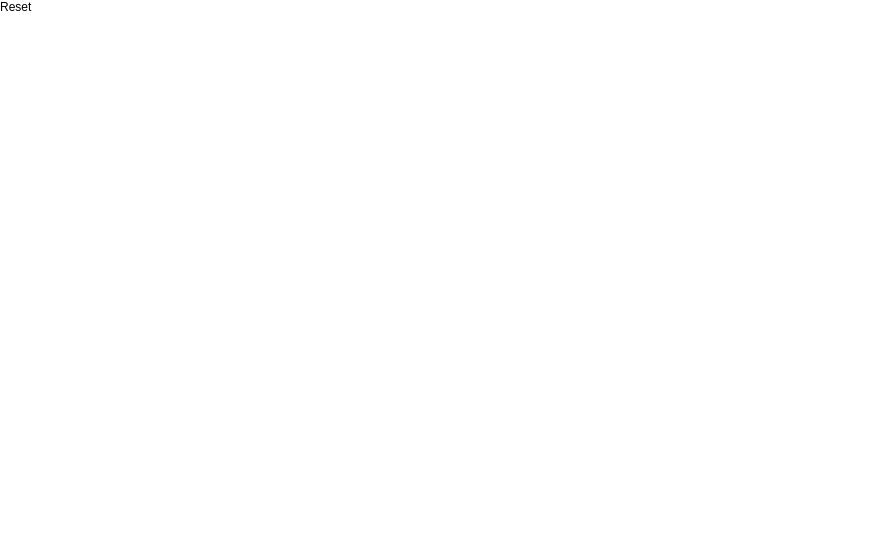
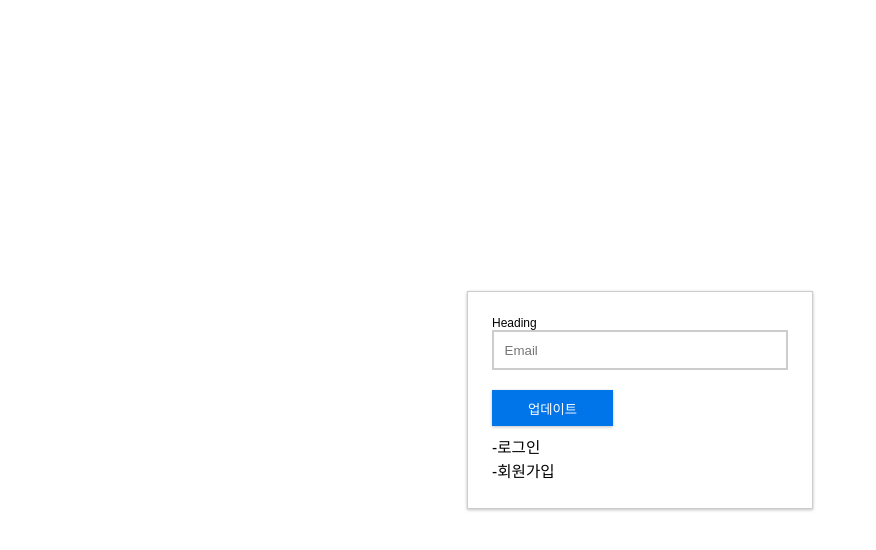
Before and after one commit to vkak006/react-shop-app, a Next.js app: page /reset in a window 1280 px wide. Shown: the top 550 px of the page, without its empty margins (0-876 px from the left). Built offline with nearby package versions, Linux system fonts and the light colour scheme.

Commit message:
비밀번호 수정 페이지 생성

```diff
--- /dev/null
+++ b/src/app/(auth)/reset/ResetClient.module.scss
@@ -0,0 +1,24 @@
+.page {
+    height: 100vh;
+    display: grid;
+    place-items: center;
+    .container {
+        .form {
+            display: flex;
+            flex-flow: column;
+            border: 1px solid #ccc;
+            padding: 2rem;
+            box-shadow: var(--box-shadow);
+
+            .control {
+                margin-bottom: 20px;
+            }
+
+            .links {
+                margin-top: 10px;
+                font-size: 1.3em;
+                line-height: 2rem;
+            }
+        }
+    }
+}
--- /dev/null
+++ b/src/app/(auth)/reset/ResetClinet.jsx
@@ -0,0 +1,58 @@
+"use client";
+
+import { useState } from "react";
+import styles from "./ResetClient.module.scss";
+import { Loading } from "notiflix";
+import Heading from "@/components/heading/Heading";
+import Input from "@/components/input/Input";
+import Button from "@/components/button/Button";
+import Link from "next/link";
+
+const ResetClient = () => {
+  const [email, setEamil] = useState("");
+  const [isLoading, setIsLoading] = useState("");
+
+  const resetPassword = (e) => {
+    e.preventDefault();
+    setIsLoading();
+  };
+
+  return (
+    <div>
+      {isLoading && <Loading />}
+      <section className={styles.page}>
+        <div className={styles.container}>
+          <div className={styles.form}>
+            <Heading
+              title="비밀번호 업데이트"
+              subtitle="이메일 주소를 입력해주세요"
+            />
+            <form onSubmit={resetPassword}>
+              <Input
+                type="text"
+                placeholder="Email"
+                required
+                value={email}
+                className={styles.control}
+                onChange={(e) => setEamil(e.target.value)}
+              />
+              <div>
+                <Button type="submit">업데이트</Button>
+              </div>
+              <div className={styles.links}>
+                <p>
+                  <Link href="/login">-로그인</Link>
+                </p>
+                <p>
+                  <Link href="/register">-회원가입</Link>
+                </p>
+              </div>
+            </form>
+          </div>
+        </div>
+      </section>
+    </div>
+  );
+};
+
+export default ResetClient;
--- a/src/app/(auth)/reset/page.jsx
+++ b/src/app/(auth)/reset/page.jsx
@@ -1,8 +1,8 @@
+import ResetClient from "./ResetClinet"
+
 const Reset = () => {
     return(
-        <div>
-            Reset
-        </div>
+        <ResetClient />
     )
 }
 
```
Also changed, not shown: src/app/(auth)/login/LoginClient.jsx (+18 -4 lines).
